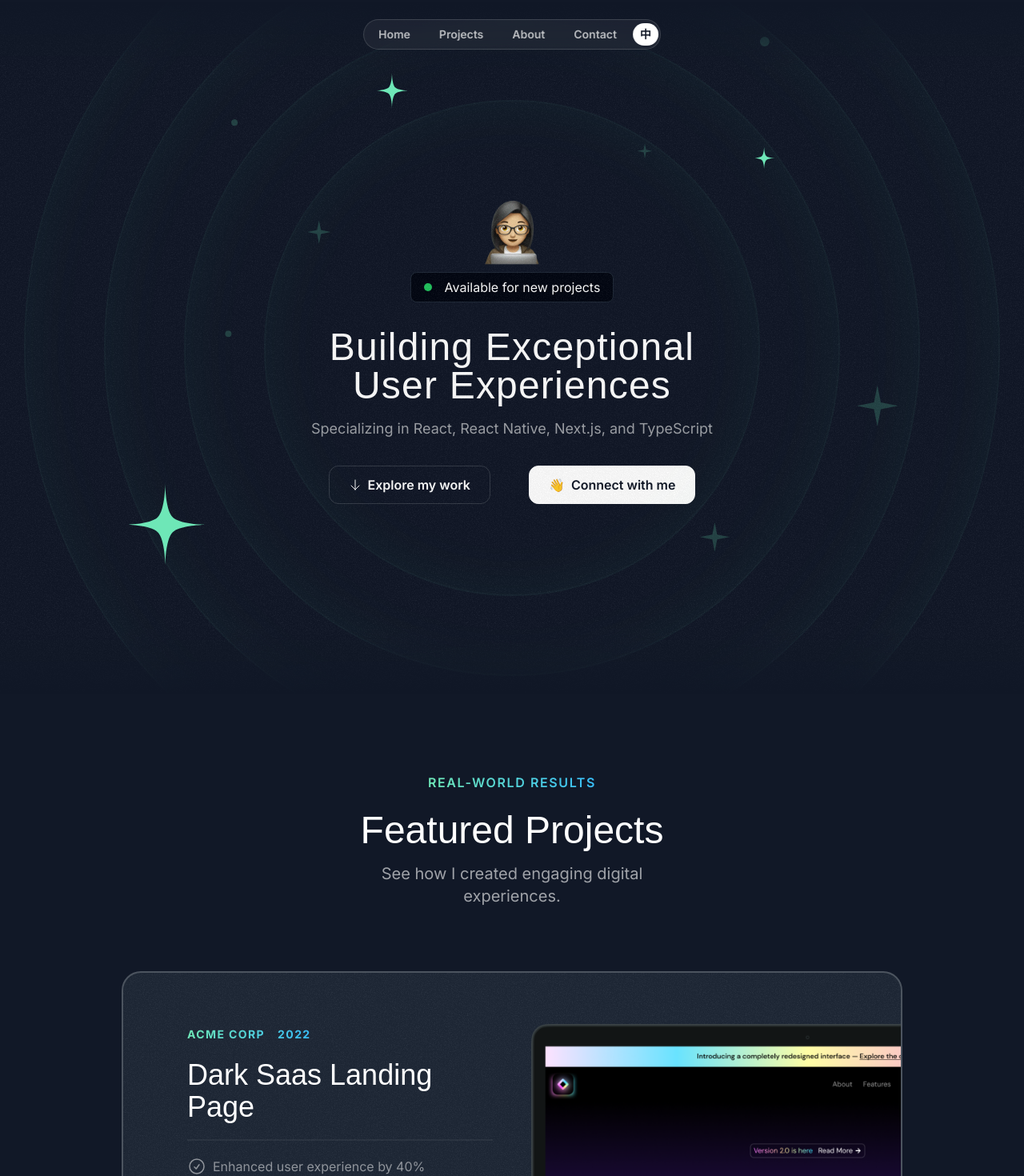
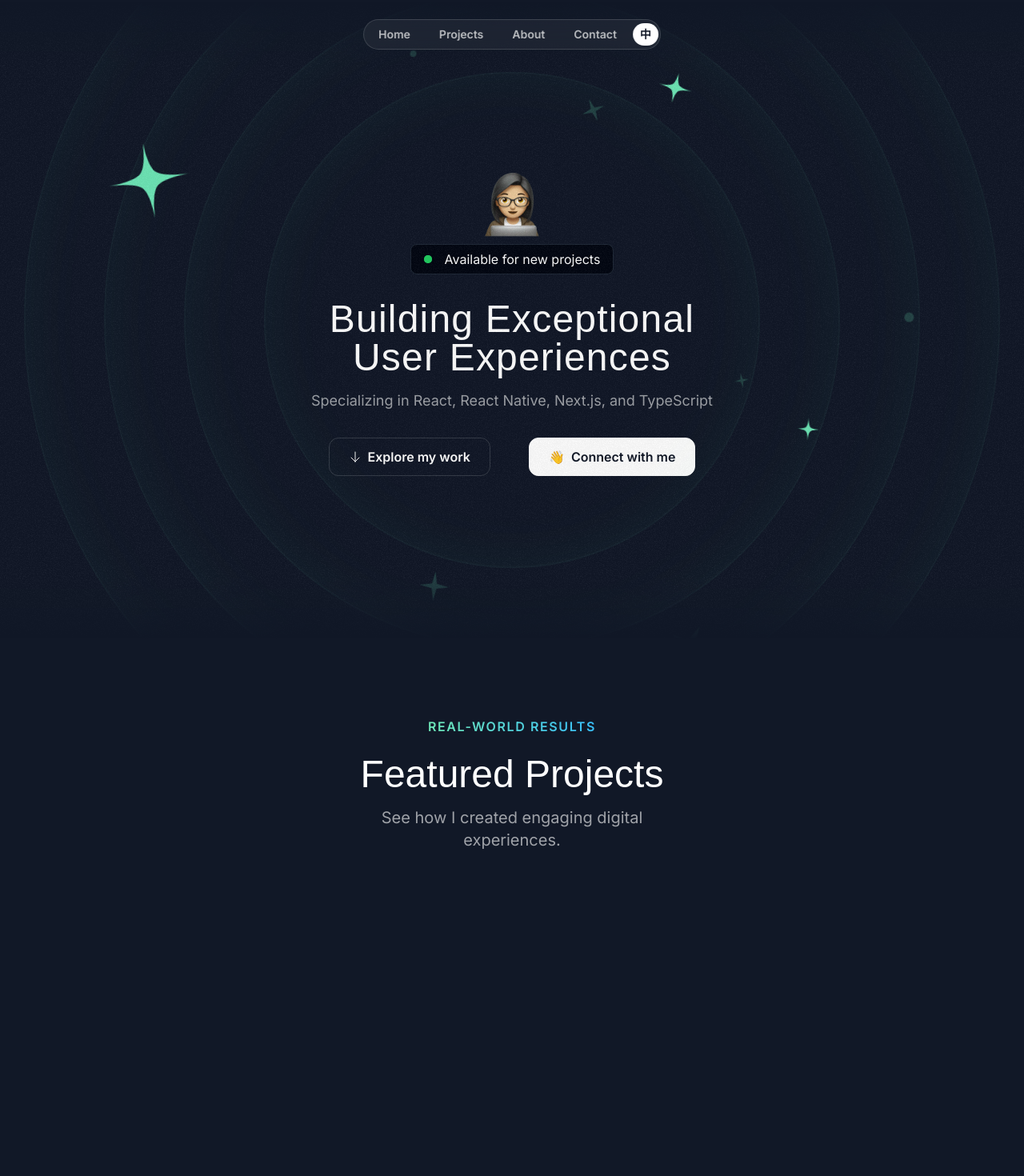
Before and after one commit to GlobalYZ/AllHouseClean, a Next.js app: page / in a window 1280 px wide. Shown: the top 1470 px of the page at 80% size. Built offline with nearby package versions, Linux system fonts and the light colour scheme; a web font is replaced by a local one.

Commit message:
add animation on hero and projects

```diff
--- a/src/components/heroOrbit.tsx
+++ b/src/components/heroOrbit.tsx
@@ -1,11 +1,27 @@
 import { PropsWithChildren } from "react";
+import { twMerge } from "tailwind-merge";
 export const HeroOrbit = ({
   children,
   size,
   rotation,
-}: PropsWithChildren<{ size: number; rotation: number }>) => {
+  orbitDuration = 100,
+  shouldOrbit = false,
+  shouldSpin = true,
+  spinDuration = 10,
+}: PropsWithChildren<{
+  size: number;
+  rotation: number;
+  orbitDuration?: number;
+  shouldOrbit?: boolean;
+  shouldSpin?: boolean;
+  spinDuration?: number;
+}>) => {
   return (
-    <div className="absolute left-1/2 top-1/2 -translate-x-1/2 -translate-y-1/2">
+    <div className="absolute left-1/2 top-1/2 -translate-x-1/2 -translate-y-1/2 -z-20">
+      <div
+        className={twMerge(shouldOrbit ? "animate-spin" : "")}
+        style={{ animationDuration: `${orbitDuration}s` }}
+      >
         <div
           className="items-start justify-start"
           style={{
@@ -15,14 +31,16 @@ export const HeroOrbit = ({
           }}
         >
           <div
-          className="inline-flex"
+            className={twMerge(shouldSpin ? "animate-spin" : "", "inline-flex")}
             style={{
               transform: `rotate(${rotation * -1}deg)`,
+              animationDuration: `${spinDuration}s`,
             }}
           >
             {children}
           </div>
         </div>
       </div>
+    </div>
   );
 };
--- /dev/null
+++ b/src/hooks/useScrollEffect.tsx
@@ -0,0 +1,17 @@
+import { useEffect } from "react";
+
+export const useScrollEffect = (
+  offset: number,
+  callback: (currentPosition: number) => void
+) => {
+  useEffect(() => {
+    const handleScroll = () => {
+      const currentPosition =
+        window.scrollY || document.documentElement.scrollTop;
+      callback(currentPosition);
+    };
+
+    window.addEventListener("scroll", handleScroll);
+    return () => window.removeEventListener("scroll", handleScroll);
+  }, [offset, callback]);
+};
--- a/src/sections/Hero.tsx
+++ b/src/sections/Hero.tsx
@@ -24,45 +24,82 @@ export const HeroSection = () => {
       <div className="size-[820px] hero-ring"></div>
       <div className="size-[1020px] hero-ring"></div>
       <div className="size-[1220px] hero-ring"></div>
-      <HeroOrbit size={800} rotation={-72}>
-        <StarIcon className="size-28 text-emerald-300" />
+      <HeroOrbit
+        size={430}
+        rotation={-14}
+        shouldOrbit={true}
+        orbitDuration={30}
+        spinDuration={3}
+      >
+        <SparklesIcon className="size-8 text-emerald-300/20" />
       </HeroOrbit>
-      <HeroOrbit size={550} rotation={20}>
+      <HeroOrbit
+        size={440}
+        rotation={79}
+        shouldOrbit={true}
+        orbitDuration={34}
+        spinDuration={3}
+      >
+        <SparklesIcon className="size-5 text-emerald-300/20" />
+      </HeroOrbit>
+      <HeroOrbit
+        size={520}
+        rotation={-41}
+        shouldOrbit={true}
+        orbitDuration={36}
+      >
+        <div className="size-2 rounded-full bg-emerald-300/20"></div>
+      </HeroOrbit>
+      <HeroOrbit
+        size={530}
+        rotation={178}
+        shouldOrbit
+        orbitDuration={38}
+        spinDuration={3}
+      >
+        <SparklesIcon className="size-10 text-emerald-300/20" />
+      </HeroOrbit>
+      <HeroOrbit
+        size={550}
+        rotation={20}
+        shouldOrbit
+        orbitDuration={40}
+        spinDuration={6}
+      >
         <StarIcon className="size-12 text-emerald-300" />
       </HeroOrbit>
-      <HeroOrbit size={590} rotation={98}>
+      <HeroOrbit size={590} rotation={98} shouldOrbit orbitDuration={42}>
         <StarIcon className="size-8 text-emerald-300" />
       </HeroOrbit>
-      <HeroOrbit size={430} rotation={-14}>
-        <SparklesIcon className="size-8 text-emerald-300/20" />
+      <HeroOrbit size={650} rotation={-5} shouldOrbit orbitDuration={44}>
+        <div className="size-2 rounded-full bg-emerald-300/20"></div>
       </HeroOrbit>
-      <HeroOrbit size={440} rotation={79}>
-        <SparklesIcon className="size-5 text-emerald-300/20" />
-      </HeroOrbit>
-      <HeroOrbit size={530} rotation={178}>
-        <SparklesIcon className="size-10 text-emerald-300/20" />
-      </HeroOrbit>
-      <HeroOrbit size={710} rotation={144}>
+      <HeroOrbit size={710} rotation={144} shouldOrbit orbitDuration={46}>
         <SparklesIcon className="size-14 text-emerald-300/20" />
       </HeroOrbit>
-      <HeroOrbit size={720} rotation={85}>
+      <HeroOrbit size={720} rotation={85} shouldOrbit orbitDuration={48}>
         <div className="size-3 rounded-full bg-emerald-300/20"></div>
       </HeroOrbit>
-      <HeroOrbit size={520} rotation={-41}>
-        <div className="size-2 rounded-full bg-emerald-300/20"></div>
-      </HeroOrbit>
-      <HeroOrbit size={650} rotation={-5}>
-        <div className="size-2 rounded-full bg-emerald-300/20"></div>
+      <HeroOrbit
+        size={800}
+        rotation={-72}
+        shouldOrbit
+        orbitDuration={50}
+        spinDuration={6}
+      >
+        <StarIcon className="size-28 text-emerald-300" />
       </HeroOrbit>
     </div>
   );
   return (
-    <div className="py-32 md:py-48 lg:py-60 relative z-0 overflow-x-hidden">
+    <div className="h-screen py-32 md:py-48 lg:py-60 relative z-0 overflow-x-hidden">
       {starRings}
-      <section className="container flex flex-col items-center justify-center">
+      <section className="container flex flex-col items-center justify-center h-full">
         <Image className="size-[100px]" src={memojiImage} alt="Coding Memoji" />
         <div className="bg-gray-950 border border-gray-800 px-4 py-1.5 inline-flex items-center gap-4 rounded-lg">
-          <div className="size-2.5 bg-green-500 rounded-full"></div>
+          <div className="size-2.5 bg-green-500 rounded-full relative">
+            <div className="absolute top-0 left-0 w-full h-full bg-green-500 rounded-full"></div>
+          </div>
           <div>Available for new projects</div>
         </div>
         <div className="max-w-lg mx-auto">
--- a/src/sections/Projects.tsx
+++ b/src/sections/Projects.tsx
@@ -1,3 +1,5 @@
+"use client";
+
 import darkSaasLandingPage from "@/assets/images/dark-saas-landing-page.png";
 import lightSaasLandingPage from "@/assets/images/light-saas-landing-page.png";
 import aiStartupLandingPage from "@/assets/images/ai-startup-landing-page.png";
@@ -6,6 +8,8 @@ import Image, { StaticImageData } from "next/image";
 import CheckCircleIcon from "@/assets/icons/check-circle.svg";
 import ArrowUpRightIcon from "@/assets/icons/arrow-up-right.svg";
 import { Card } from "@/components/Card";
+import { useScrollEffect } from "@/hooks/useScrollEffect";
+import { useEffect, useState } from "react";
 
 interface Project {
   company: string;
@@ -16,11 +20,22 @@ interface Project {
   image: StaticImageData;
 }
 
-const ProjectCard = ({ project }: { project: Project }) => {
+const ProjectCard = ({
+  project,
+  isVisible,
+  id,
+}: {
+  project: Project;
+  isVisible: boolean;
+  id: string;
+}) => {
   return (
+    <div id={id}>
       <Card
         key={project.title}
-      className="pt-8 px-8 md:pt-12 md:px-10 lg:pt-16 lg:px-20"
+        className={`pt-8 px-8 md:pt-12 md:px-10 lg:pt-16 lg:px-20 transition-all duration-1000 ease-out ${
+          isVisible ? "opacity-100 translate-y-0" : "opacity-0 translate-y-10"
+        }`}
       >
         <div className="lg:grid lg:grid-cols-2 lg:gap-12">
           <div className="lg:pb-16">
@@ -59,6 +74,7 @@ const ProjectCard = ({ project }: { project: Project }) => {
           </div>
         </div>
       </Card>
+    </div>
   );
 };
 
@@ -102,6 +118,29 @@ const portfolioProjects = [
 ];
 
 export const ProjectsSection = () => {
+  const [visibleCards, setVisibleCards] = useState<boolean[]>(
+    Array(portfolioProjects.length).fill(false)
+  );
+
+  useScrollEffect(400, (currentPosition) => {
+    portfolioProjects.forEach((_, index) => {
+      const cardTop = document.getElementById(`project-${index}`)?.offsetTop;
+      if (currentPosition >= cardTop! - 400) {
+        setVisibleCards((prev) => {
+          const newVisibility = [...prev];
+          newVisibility[index] = true;
+          return newVisibility;
+        });
+      } else {
+        setVisibleCards((prev) => {
+          const newVisibility = [...prev];
+          newVisibility[index] = false;
+          return newVisibility;
+        });
+      }
+    });
+  });
+
   return (
     <>
       <section className="container scroll-pb-16 lg:py-24">
@@ -111,8 +150,13 @@ export const ProjectsSection = () => {
           description="See how I created engaging digital experiences."
         />
         <div className="flex flex-col mt-10 md:mt-20 gap-20">
-          {portfolioProjects.map((project) => (
-            <ProjectCard key={project.title} project={project} />
+          {portfolioProjects.map((project, index) => (
+            <ProjectCard
+              key={project.title}
+              id={`project-${index}`}
+              project={project}
+              isVisible={visibleCards[index]}
+            />
           ))}
         </div>
       </section>
--- a/src/sections/Testimonials.tsx
+++ b/src/sections/Testimonials.tsx
@@ -5,7 +5,6 @@ import memojiAvatar4 from "@/assets/images/memoji-avatar-4.png";
 import memojiAvatar5 from "@/assets/images/memoji-avatar-5.png";
 import Image from "next/image";
 import { SectionHeader } from "@/components/SectionHeader";
-import grainImage from "@/assets/images/grain.jpg";
 import { Card } from "@/components/Card";
 
 const testimonials = [
--- a/tailwind.config.ts
+++ b/tailwind.config.ts
@@ -26,6 +26,17 @@ const config: Config = {
         sans: "var(--font-sans)",
         serif: "var(--font-serif)",
       },
+      animation: {
+        'ping-large': 'ping-large 1s ease-in-out infinite',
+      },
+      keyframes: {
+        'ping-large': {
+          '75%, 100%': {
+            transform: 'scale(3)',
+            opacity: '0',
+          },
+        },
+      },
     },
   },
   plugins: [],
```
Lines whose indentation alone changed are shown as unchanged.
